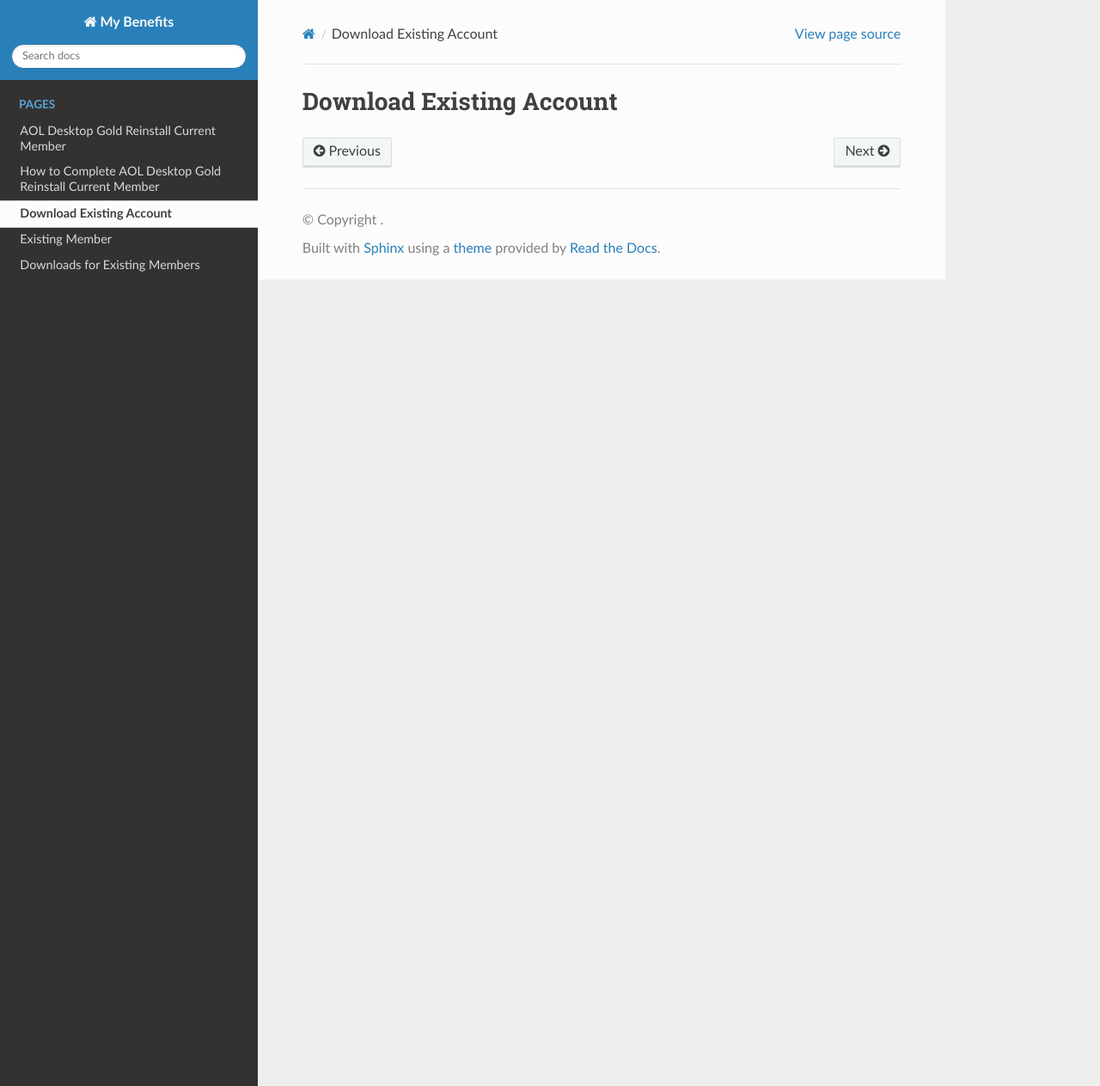
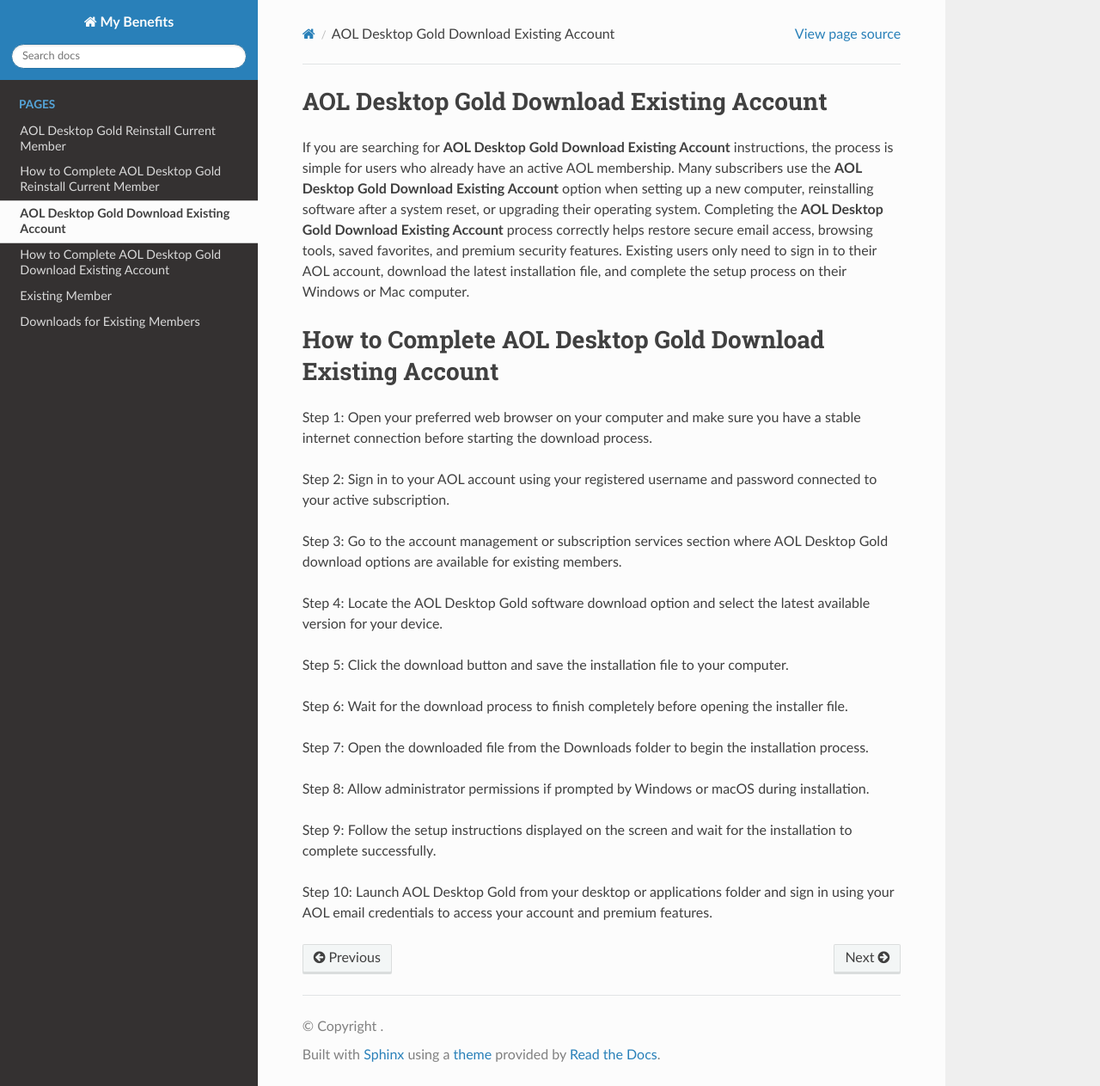
Before and after one commit to Marrable-hue/mybenefits, a Sphinx documentation site: the page built from docs/desktop-gold-download-existing-account.rst, in a window 1280 px wide and 1263 px high. Shown: the whole window at 86% size. Built offline with Sphinx 7.4.7 and the Read the Docs theme 3.1.0, drawn with Linux system fonts in a browser that asks for light colours.

Commit message:
Update desktop-gold-download-existing-account.rst

```diff
--- a/docs/desktop-gold-download-existing-account.rst
+++ b/docs/desktop-gold-download-existing-account.rst
@@ -1,2 +1,27 @@
-Download Existing Account
-=======================
+AOL Desktop Gold Download Existing Account
+==========================================
+
+If you are searching for **AOL Desktop Gold Download Existing Account** instructions, the process is simple for users who already have an active AOL membership. Many subscribers use the **AOL Desktop Gold Download Existing Account** option when setting up a new computer, reinstalling software after a system reset, or upgrading their operating system. Completing the **AOL Desktop Gold Download Existing Account** process correctly helps restore secure email access, browsing tools, saved favorites, and premium security features. Existing users only need to sign in to their AOL account, download the latest installation file, and complete the setup process on their Windows or Mac computer.
+
+How to Complete AOL Desktop Gold Download Existing Account
+==========================================================
+
+Step 1: Open your preferred web browser on your computer and make sure you have a stable internet connection before starting the download process.
+
+Step 2: Sign in to your AOL account using your registered username and password connected to your active subscription.
+
+Step 3: Go to the account management or subscription services section where AOL Desktop Gold download options are available for existing members.
+
+Step 4: Locate the AOL Desktop Gold software download option and select the latest available version for your device.
+
+Step 5: Click the download button and save the installation file to your computer.
+
+Step 6: Wait for the download process to finish completely before opening the installer file.
+
+Step 7: Open the downloaded file from the Downloads folder to begin the installation process.
+
+Step 8: Allow administrator permissions if prompted by Windows or macOS during installation.
+
+Step 9: Follow the setup instructions displayed on the screen and wait for the installation to complete successfully.
+
+Step 10: Launch AOL Desktop Gold from your desktop or applications folder and sign in using your AOL email credentials to access your account and premium features.
```
